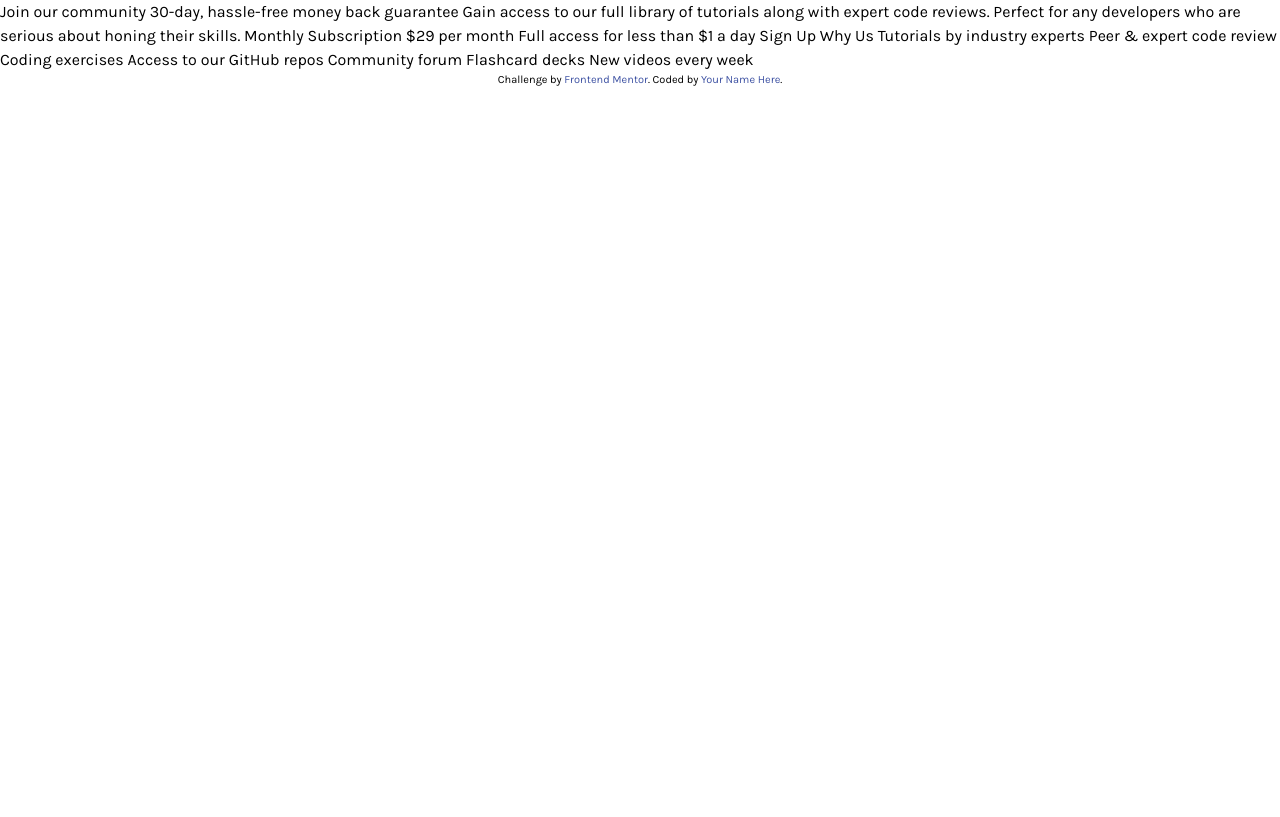
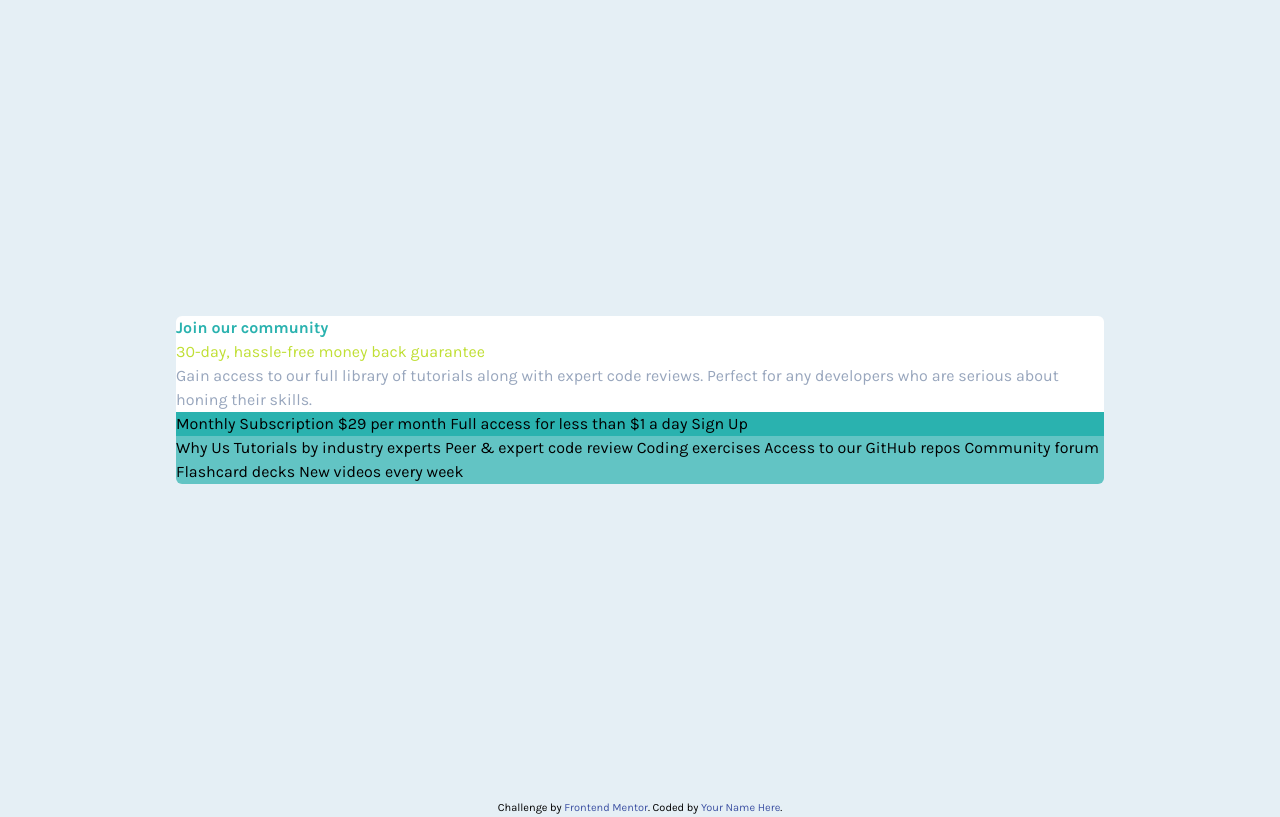
Before and after one commit to antonio-lopez/fm-single-price-grid-component, a website: page index.html in a window 1280 px wide. Drawn offline with Linux system fonts and the light colour scheme.

Commit message:
created grid container and styled top grid

```diff
--- a/index.html
+++ b/index.html
@@ -31,14 +31,37 @@
       }
     </style>
   </head>
-  <body>
-    Join our community 30-day, hassle-free money back guarantee Gain access to
-    our full library of tutorials along with expert code reviews. Perfect for
-    any developers who are serious about honing their skills. Monthly
-    Subscription &dollar;29 per month Full access for less than &dollar;1 a day
-    Sign Up Why Us Tutorials by industry experts Peer &amp; expert code review
-    Coding exercises Access to our GitHub repos Community forum Flashcard decks
-    New videos every week
+  <body class="bg-[#e5eff5]">
+    <div class="container h-screen mx-auto px-6">
+      <div class="flex h-full">
+        <!-- grid container -->
+        <div class="grid grid-col-1 m-auto">
+          <!-- grid 1 -->
+          <div class="bg-white rounded-t-md">
+            <h1 class="text-cyan font-bold">Join our community</h1>
+            <p class="text-brightYellow">
+              30-day, hassle-free money back guarantee
+            </p>
+            <p class="text-grayishBlue">
+              Gain access to our full library of tutorials along with expert
+              code reviews. Perfect for any developers who are serious about
+              honing their skills.
+            </p>
+          </div>
+          <!-- grid 2 -->
+          <div class="bg-cyan">
+            Monthly Subscription &dollar;29 per month Full access for less than
+            &dollar;1 a day Sign Up
+          </div>
+          <!-- grid 3 -->
+          <div class="bg-offCyan rounded-b-md">
+            Why Us Tutorials by industry experts Peer &amp; expert code review
+            Coding exercises Access to our GitHub repos Community forum
+            Flashcard decks New videos every week
+          </div>
+        </div>
+      </div>
+    </div>
 
     <footer>
       <p class="attribution">
--- a/tailwind.config.js
+++ b/tailwind.config.js
@@ -13,6 +13,7 @@ module.exports = {
         brightYellow: 'hsl(71, 73%, 54%)',
         lightGray: 'hsl(204, 43%, 93%)',
         grayishBlue: 'hsl(218, 22%, 67%)',
+        offCyan: 'hsla(179, 62%, 43%, 0.699)',
       },
       fontFamily: {
         'sans-serif': ['Karla'],
```
Also changed, not shown: css/main.css.
